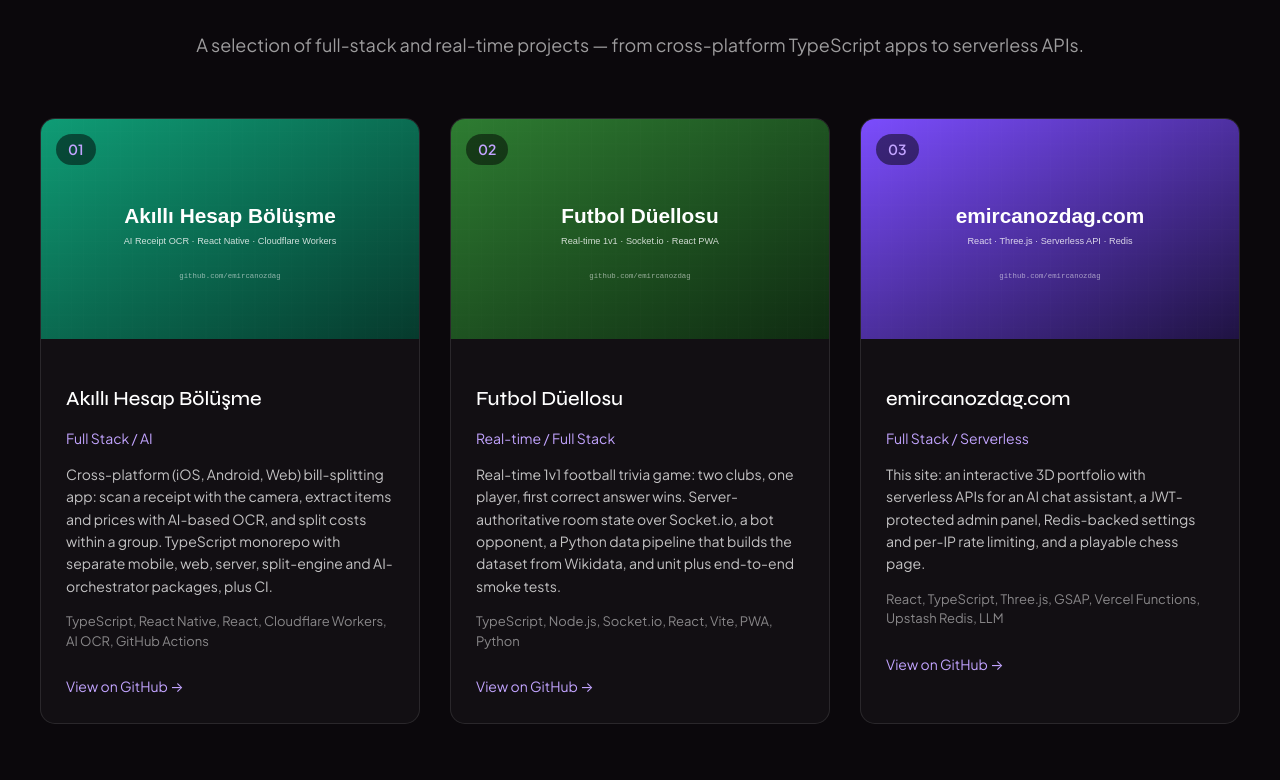
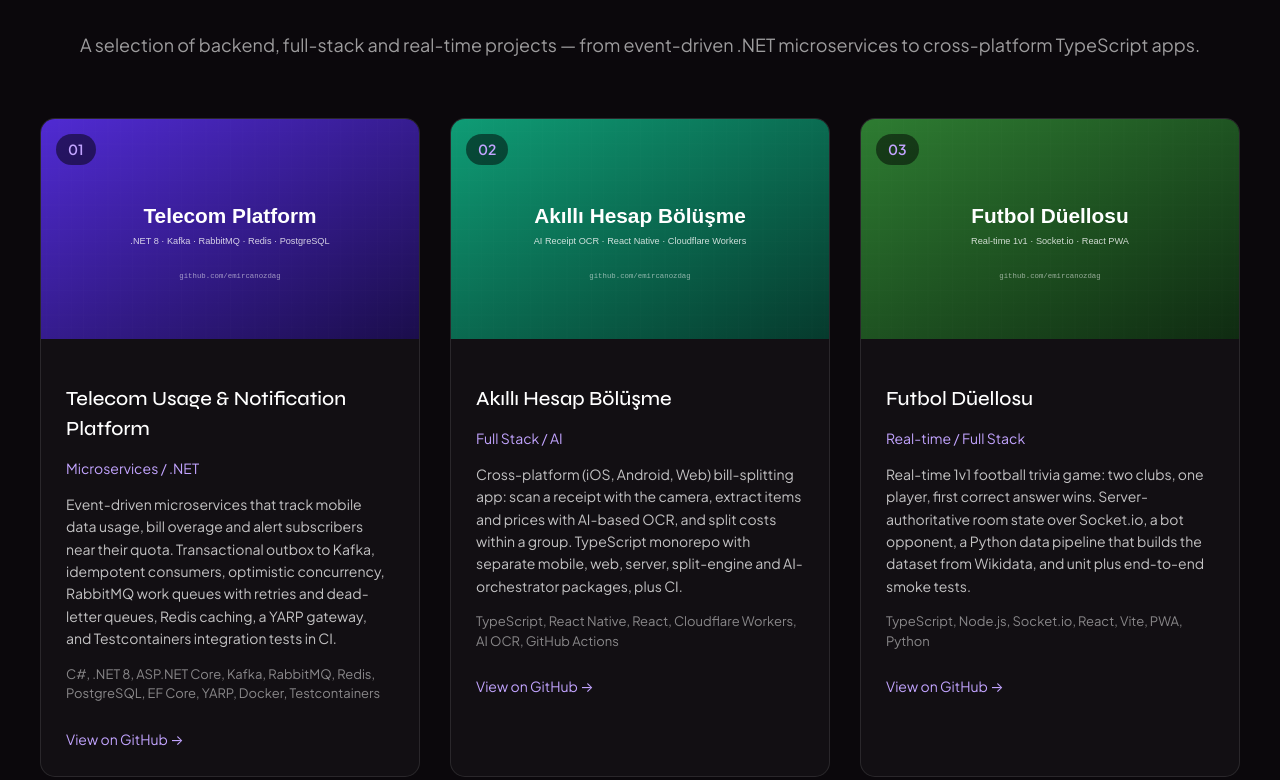
Before and after one commit to emircanozdag/personal-website, a React (Vite) app: page /myworks in a window 1280 px wide. Shown: the part 400-1180 px from the top of the page. Built offline with nearby package versions, Linux system fonts and the light colour scheme.

Commit message:
feat: feature telecom microservices project in portfolio

```diff
--- a/api/_lib/store.js
+++ b/api/_lib/store.js
@@ -38,7 +38,7 @@ About Emir:
 - Skills: C#, .NET / .NET Core, ASP.NET Core, REST APIs, EF Core, Dapper, Kafka, RabbitMQ, Redis, MSSQL, Oracle, MongoDB, JavaScript, TypeScript, React, Angular, Git, Azure DevOps, CI/CD, Docker, Kubernetes, OAuth 2.0, JWT, Agile/Scrum, unit testing.
 - Education: B.E. Computer Engineering, Bilkent University (2015 – 2019).
 - Languages: Turkish (native), English (business).
-- Projects (github.com/emircanozdag): Akıllı Hesap Bölüşme (cross-platform bill splitting with AI receipt OCR, TypeScript monorepo), Futbol Düellosu (real-time 1v1 trivia game with Socket.io), and this portfolio site (React, Three.js, serverless APIs, Redis).
+- Projects (github.com/emircanozdag): Telecom Usage & Notification Platform (event-driven .NET 8 microservices with Kafka, RabbitMQ, Redis and PostgreSQL; transactional outbox, idempotent consumers, retries and dead-letter queues, Testcontainers tests), Akıllı Hesap Bölüşme (cross-platform bill splitting with AI receipt OCR, TypeScript monorepo), Futbol Düellosu (real-time 1v1 trivia game with Socket.io), and this portfolio site (React, Three.js, serverless APIs, Redis).
 - Contact: emircanozdag@gmail.com · LinkedIn: linkedin.com/in/emircanozdag
 
 Rules:
--- a/index.html
+++ b/index.html
@@ -77,6 +77,7 @@
         </nav>
         <h2>Featured Projects</h2>
         <ul>
+          <li><strong>Telecom Usage &amp; Notification Platform</strong> — Event-driven .NET 8 microservices with Kafka, RabbitMQ and Redis</li>
           <li><strong>Akıllı Hesap Bölüşme</strong> — Cross-platform bill splitting with AI receipt OCR</li>
           <li><strong>Futbol Düellosu</strong> — Real-time 1v1 trivia game with Socket.io</li>
         </ul>
--- a/src/config.ts
+++ b/src/config.ts
@@ -67,6 +67,15 @@ export const config = {
     projects: [
         {
             id: 1,
+            title: "Telecom Usage & Notification Platform",
+            category: "Microservices / .NET",
+            technologies: "C#, .NET 8, ASP.NET Core, Kafka, RabbitMQ, Redis, PostgreSQL, EF Core, YARP, Docker, Testcontainers",
+            image: "/images/telecom-platform.svg",
+            link: "https://github.com/emircanozdag/telecom-platform",
+            description: "Event-driven microservices that track mobile data usage, bill overage and alert subscribers near their quota. Transactional outbox to Kafka, idempotent consumers, optimistic concurrency, RabbitMQ work queues with retries and dead-letter queues, Redis caching, a YARP gateway, and Testcontainers integration tests in CI."
+        },
+        {
+            id: 2,
             title: "Akıllı Hesap Bölüşme",
             category: "Full Stack / AI",
             technologies: "TypeScript, React Native, React, Cloudflare Workers, AI OCR, GitHub Actions",
@@ -75,7 +84,7 @@ export const config = {
             description: "Cross-platform (iOS, Android, Web) bill-splitting app: scan a receipt with the camera, extract items and prices with AI-based OCR, and split costs within a group. TypeScript monorepo with separate mobile, web, server, split-engine and AI-orchestrator packages, plus CI."
         },
         {
-            id: 2,
+            id: 3,
             title: "Futbol Düellosu",
             category: "Real-time / Full Stack",
             technologies: "TypeScript, Node.js, Socket.io, React, Vite, PWA, Python",
@@ -84,7 +93,7 @@ export const config = {
             description: "Real-time 1v1 football trivia game: two clubs, one player, first correct answer wins. Server-authoritative room state over Socket.io, a bot opponent, a Python data pipeline that builds the dataset from Wikidata, and unit plus end-to-end smoke tests."
         },
         {
-            id: 3,
+            id: 4,
             title: "emircanozdag.com",
             category: "Full Stack / Serverless",
             technologies: "React, TypeScript, Three.js, GSAP, Vercel Functions, Upstash Redis, LLM",
--- a/src/pages/MyWorks.tsx
+++ b/src/pages/MyWorks.tsx
@@ -13,8 +13,8 @@ const MyWorks = () => {
           All <span>Works</span> — Projects by Emir Can Özdağ
         </h1>
         <p>
-          A selection of full-stack and real-time projects — from cross-platform TypeScript
-          apps to serverless APIs.
+          A selection of backend, full-stack and real-time projects — from event-driven .NET
+          microservices to cross-platform TypeScript apps.
         </p>
       </div>
 
--- a/src/seo/siteSeo.ts
+++ b/src/seo/siteSeo.ts
@@ -25,10 +25,10 @@ export const seoPages: Record<SeoPageKey, PageSeo> = {
   myworks: {
     title: "Projects & Works | Emir Can Özdağ",
     description:
-      "Explore full-stack and real-time projects by Emir Can Özdağ — an AI receipt-splitting app, a real-time multiplayer game and an interactive 3D portfolio with serverless APIs.",
+      "Explore .NET microservices, full-stack and real-time projects by Emir Can Özdağ — an event-driven telecom platform with Kafka and RabbitMQ, an AI receipt-splitting app, a real-time multiplayer game and an interactive 3D portfolio with serverless APIs.",
     path: "/myworks",
     keywords:
-      "Emir Can Özdağ projects, full-stack portfolio, React, TypeScript, Socket.io, Cloudflare Workers",
+      "Emir Can Özdağ projects, .NET microservices, Kafka, RabbitMQ, full-stack portfolio, React, TypeScript, Socket.io, Cloudflare Workers",
   },
   play: {
     title: "Play Chess vs 3640 ELO Engine | Emir Can Özdağ",
```
Also changed, not shown: public/images/telecom-platform.svg (added).
